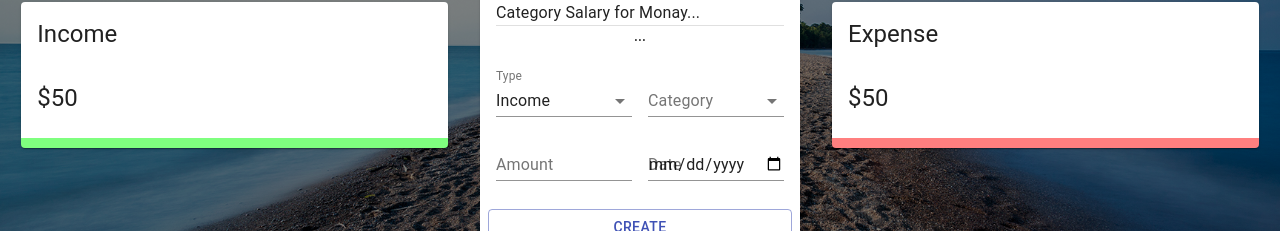
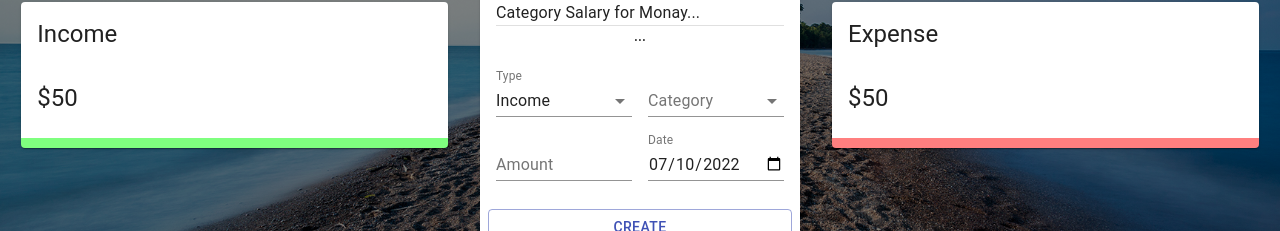
Before and after one commit to undeceive/Claw, a React (Create React App) app: page / in a window 1280 px wide. Shown: the part 325-556 px from the top of the page. Built offline with nearby package versions, Linux system fonts and the light colour scheme.

Commit message:
Formatting the date

```diff
--- a/src/components/Main/Form/Form.jsx
+++ b/src/components/Main/Form/Form.jsx
@@ -3,13 +3,15 @@
 import { ExpenseTrackerContext } from '../../../context/context';
 import { v4 as uuidv4 } from 'uuid';
 
+import formatDate from '../../../utils/formatDate';
 import useStyles from './styles';
+import { incomeCategories, expenseCategories } from '../../../constants/categories';
 
 const initialState = {
   amount: '',
   category: '',
   type: 'Income',
-  date: new Date(),
+  date: formatDate(new Date()),
 }
 
 const Form = () => {
@@ -24,7 +26,8 @@
     setFormData(initialState);
   }
 
-  console.log(formData);
+
+  const selectedCategories = formData.type === 'Income' ? incomeCategories : expenseCategories;
 
   return (
     <Grid container spacing={2}>
@@ -46,8 +49,8 @@
         <FormControl fullWidth>
           <InputLabel>Category</InputLabel>
           <Select value={formData.category} onChange={(e) => setFormData({ ...formData, category: e.target.value })}>
-            <MenuItem value="business">Business</MenuItem>
-            <MenuItem value="salary">Salary</MenuItem>
+            {/* Render dynamiclly */}
+            {selectedCategories.map((c) => <MenuItem key={c.type} value={c.type}>{c.type}</MenuItem>)}
           </Select>
         </FormControl>
       </Grid>
@@ -55,7 +58,7 @@
         <TextField type="number" label="Amount" fullWidth value = {formData.amount} onChange={(e) => setFormData({ ...formData, amount: e.target.value })}/>
       </Grid>
       <Grid item xs={6}>
-        <TextField type="date" label="Date" fullWidth value = {formData.date} onChange={(e) => setFormData({ ...formData, date: e.target.value })} />
+        <TextField type="date" label="Date" fullWidth value = {formData.date} onChange={(e) => setFormData({ ...formData, date: formatDate(e.target.value) })} />
       </Grid>
     <Button className={classes.button} variant="outlined" color="primary" fullWidth onClick={createTransaction}>Create</Button>
     </Grid>
--- /dev/null
+++ b/src/constants/categories.js
@@ -0,0 +1,33 @@
+const incomeColors = ['#123123', '#154731', '#165f40', '#16784f', '#14915f', '#10ac6e', '#0bc77e', '#04e38d', '#00ff9d'];
+const expenseColors = ['#b50d12', '#bf2f1f', '#c9452c', '#d3583a', '#dc6a48', '#e57c58', '#ee8d68', '#f79d79', '#ffae8a', '#cc474b', '#f55b5f'];
+
+export const incomeCategories = [
+  { type: 'Business', amount: 0, color: incomeColors[0] },
+  { type: 'Investments', amount: 0, color: incomeColors[1] },
+  { type: 'Extra income', amount: 0, color: incomeColors[2] },
+  { type: 'Deposits', amount: 0, color: incomeColors[3] },
+  { type: 'Lottery', amount: 0, color: incomeColors[4] },
+  { type: 'Gifts', amount: 0, color: incomeColors[5] },
+  { type: 'Salary', amount: 0, color: incomeColors[6] },
+  { type: 'Savings', amount: 0, color: incomeColors[7] },
+  { type: 'Rental income', amount: 0, color: incomeColors[8] },
+];
+
+export const expenseCategories = [
+  { type: 'Bills', amount: 0, color: expenseColors[0] },
+  { type: 'Car', amount: 0, color: expenseColors[1] },
+  { type: 'Clothes', amount: 0, color: expenseColors[2] },
+  { type: 'Travel', amount: 0, color: expenseColors[3] },
+  { type: 'Food', amount: 0, color: expenseColors[4] },
+  { type: 'Shopping', amount: 0, color: expenseColors[5] },
+  { type: 'House', amount: 0, color: expenseColors[6] },
+  { type: 'Entertainment', amount: 0, color: expenseColors[7] },
+  { type: 'Phone', amount: 0, color: expenseColors[8] },
+  { type: 'Pets', amount: 0, color: expenseColors[9] },
+  { type: 'Other', amount: 0, color: expenseColors[10] },
+];
+
+export const resetCategories = () => {
+  incomeCategories.forEach((c) => c.amount = 0);
+  expenseCategories.forEach((c) => c.amount = 0);
+};
--- /dev/null
+++ b/src/utils/formatDate.js
@@ -0,0 +1,18 @@
+const formatDate = (date) => {
+  const d = new Date(date);
+  let month = `${d.getMonth()+1}`
+  const day = `${d.getDate()}`;
+  const year = d.getFullYear();
+
+  if(month.length <2) {
+    month = `0${month}`
+  }
+ if(day.length <2) {
+    day = `0${day}`
+  }
+
+  return [year, month, day].join('-');
+
+}
+
+export default formatDate;
```
